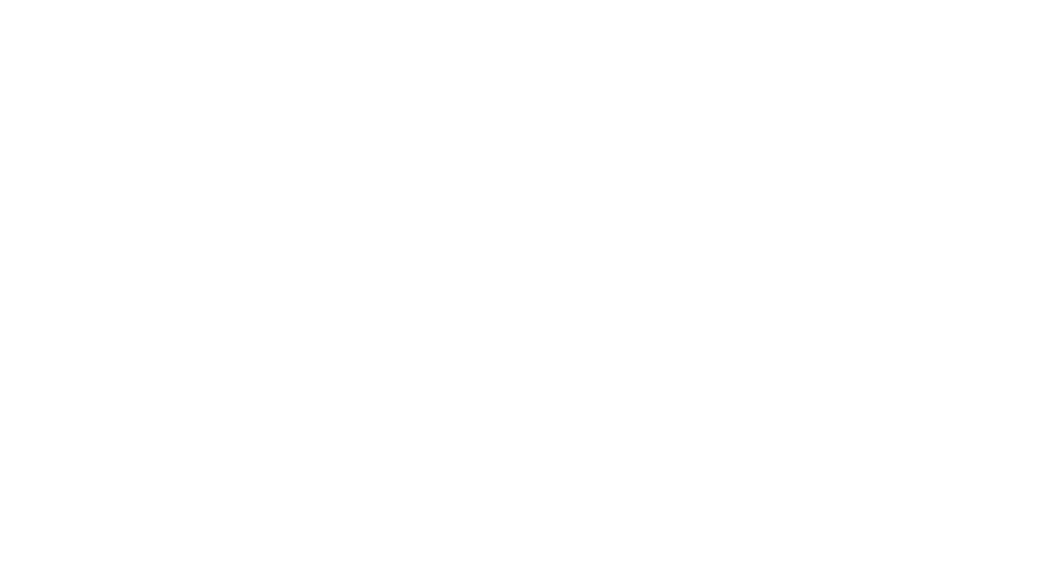
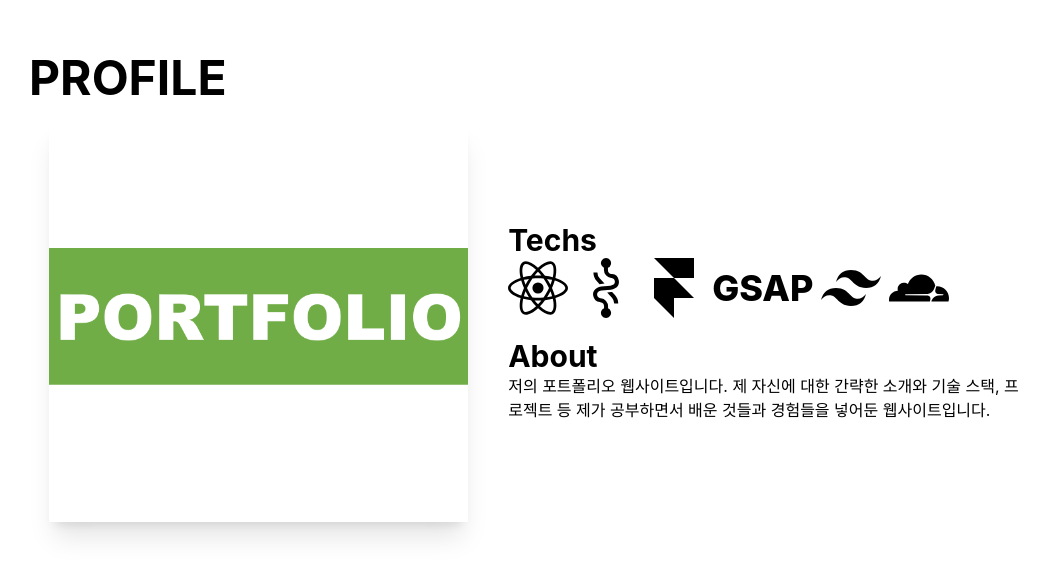
Before and after one commit to yunchan312/profile_renewal, a React (Create React App) app: page /project/profile in a window 1280 px wide. Before the commit this address had no page. Shown: the part 102-678 px from the top of the page, without its empty margins (67-1116 px from the left). Built offline with nearby package versions, Linux system fonts and the light colour scheme.

Commit message:
feat: profileDetail

```diff
--- a/src/App.js
+++ b/src/App.js
@@ -1,11 +1,13 @@
 import Home from "./Routes/Home";
 import { Route, Routes } from "react-router-dom";
+import ProflioDetail from "./Pages/ProfileDetail";
 
 function App() {
   return (
     <div>
       <Routes>
         <Route path="/" element={<Home />} />
+        <Route path="/project/profile" element={<ProflioDetail />} />
       </Routes>
     </div>
   );
--- /dev/null
+++ b/src/Pages/ProfileDetail.js
@@ -0,0 +1,39 @@
+import {
+  SiReact,
+  SiRecoil,
+  SiFramer,
+  SiTailwindcss,
+  SiCloudflare,
+} from "react-icons/si";
+
+export default function ProflioDetail() {
+  return (
+    <div className="my-10 flex flex-col justify-center px-24 h-[90vh]">
+      <div className="text-5xl font-bold">PROFILE</div>
+      <div className="flex justify-start items-center gap-10 p-5 ">
+        <div className="bg-portfolio w-[40%] h-[400px] bg-cover bg-center shadow-xl" />
+        <div className="w-[50%] flex flex-col gap-5">
+          <div>
+            <span className="text-3xl font-bold">Techs</span>
+            <div className="flex gap-2 text-6xl items-center">
+              <SiReact />
+              <SiRecoil />
+              <SiFramer />
+              <span className="font-extrabold text-4xl">GSAP</span>
+              <SiTailwindcss />
+              <SiCloudflare />
+            </div>
+          </div>
+          <div>
+            <span className="text-3xl font-bold">About</span>
+            <div>
+              저의 포트폴리오 웹사이트입니다. 제 자신에 대한 간략한 소개와 기술
+              스택, 프로젝트 등 제가 공부하면서 배운 것들과 경험들을 넣어둔
+              웹사이트입니다.
+            </div>
+          </div>
+        </div>
+      </div>
+    </div>
+  );
+}
--- a/src/Pages/Projects.js
+++ b/src/Pages/Projects.js
@@ -9,7 +9,7 @@ export default function Projects() {
         />
         <Btn
           title={"PROFILE"}
-          content="저의 포트폴리오를 웹사이트입니다. 제 자신에 대한 간략한 소개와
+          content="저의 포트폴리오 웹사이트입니다. 제 자신에 대한 간략한 소개와
 기술 스택, 프로젝트 등 제가 공부하면서 배운 것들과 경험들을 넣어둔 웹사이트입니다."
         />
       </div>
```
